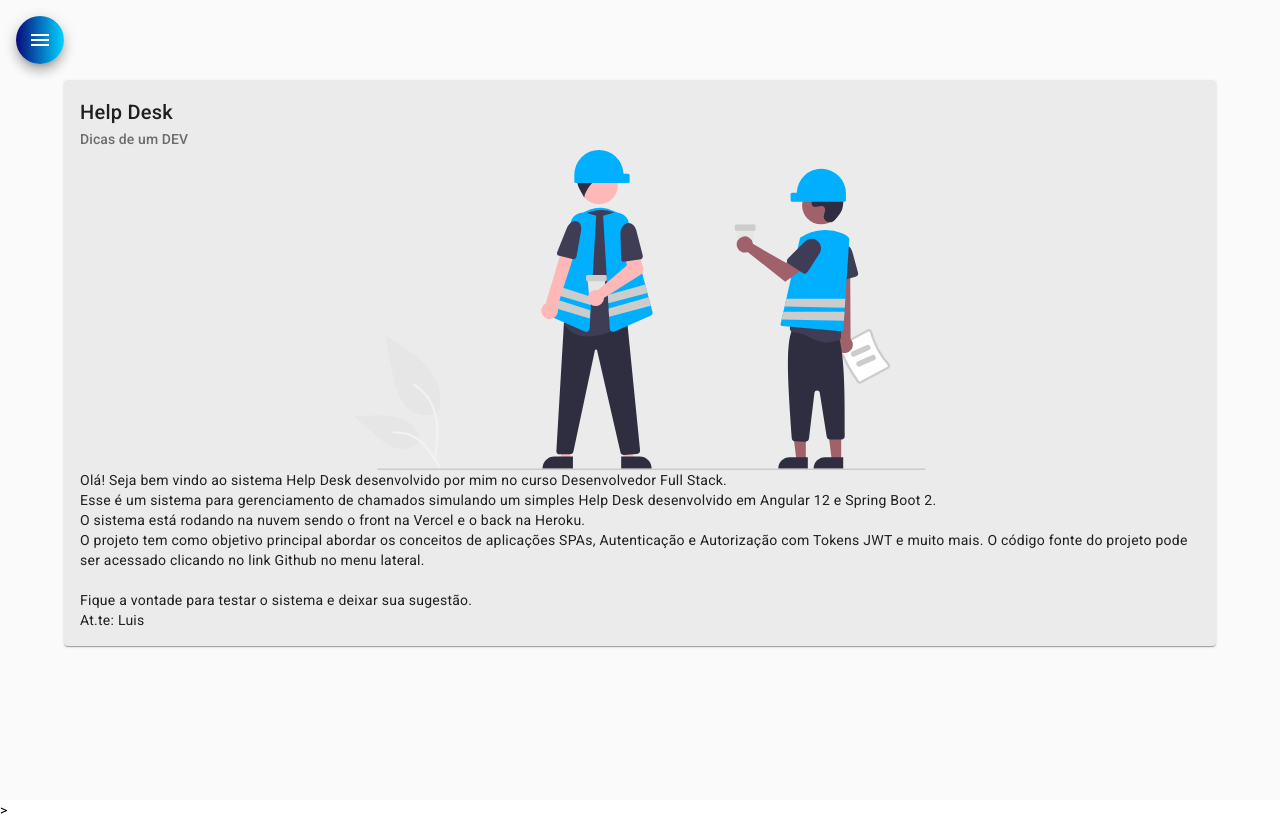
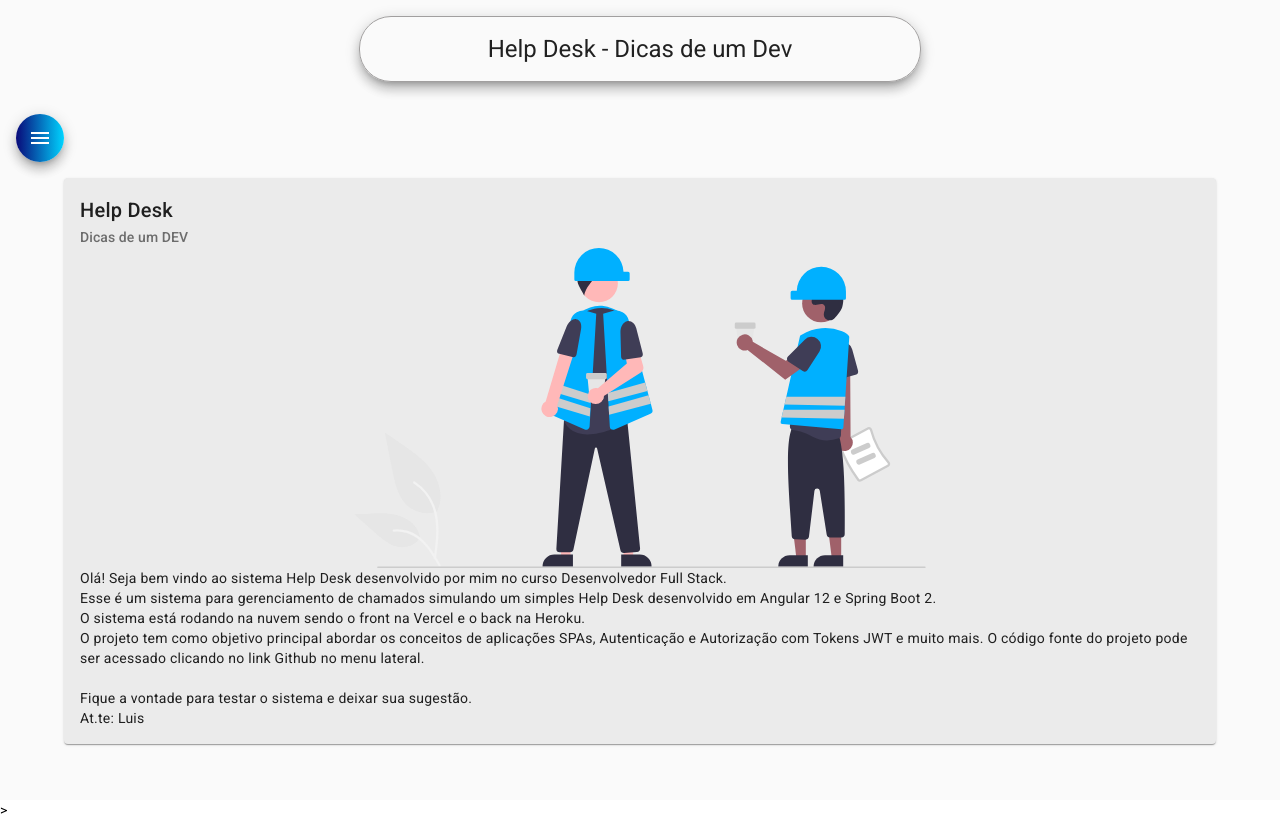
Before and after one commit to LuisFernandoBR2019/helpdesk-front, an Angular app: page /home in a window 1280 px wide. Built offline with nearby package versions, Linux system fonts and the light colour scheme.

Commit message:
Implementado component header

```diff
--- a/src/app/app.module.ts
+++ b/src/app/app.module.ts
@@ -30,12 +30,14 @@
 import { NavComponent } from './components/nav/nav.component';
 import { AppRoutingModule } from './app-routing.module';
 import { HomeComponent } from './components/home/home.component';
+import { HeaderComponent } from './header/header.component';
 
 @NgModule({
   declarations: [
     AppComponent,
     NavComponent,
-    HomeComponent
+    HomeComponent,
+    HeaderComponent
   ],
   imports: [
     BrowserModule,
--- a/src/app/components/nav/nav.component.html
+++ b/src/app/components/nav/nav.component.html
@@ -30,6 +30,7 @@
     </mat-drawer>
 
     <div class="sidenav-content">
+        <app-header></app-header>
       <button class="menu mat-elevation-z8" (click)="drawer.toggle()" mat-icon-button>
         <mat-icon>menu</mat-icon>
       </button>
--- /dev/null
+++ b/src/app/header/header.component.css
@@ -0,0 +1,13 @@
+.container{
+    display: flex;
+    align-items: center;
+    justify-content: center;
+
+}
+
+h1{
+    margin-top: 1rem;
+    border: 1px solid rgb(161,159,159);
+    padding: 1rem 10%;
+    border-radius: 2rem;
+}
--- /dev/null
+++ b/src/app/header/header.component.html
@@ -0,0 +1,3 @@
+<div class="container">
+    <h1 class="mat-elevation-z8">Help Desk - Dicas de um Dev</h1>
+</div>
```
Also changed, not shown: src/app/header/header.component.ts (added, +10 -0 lines).
